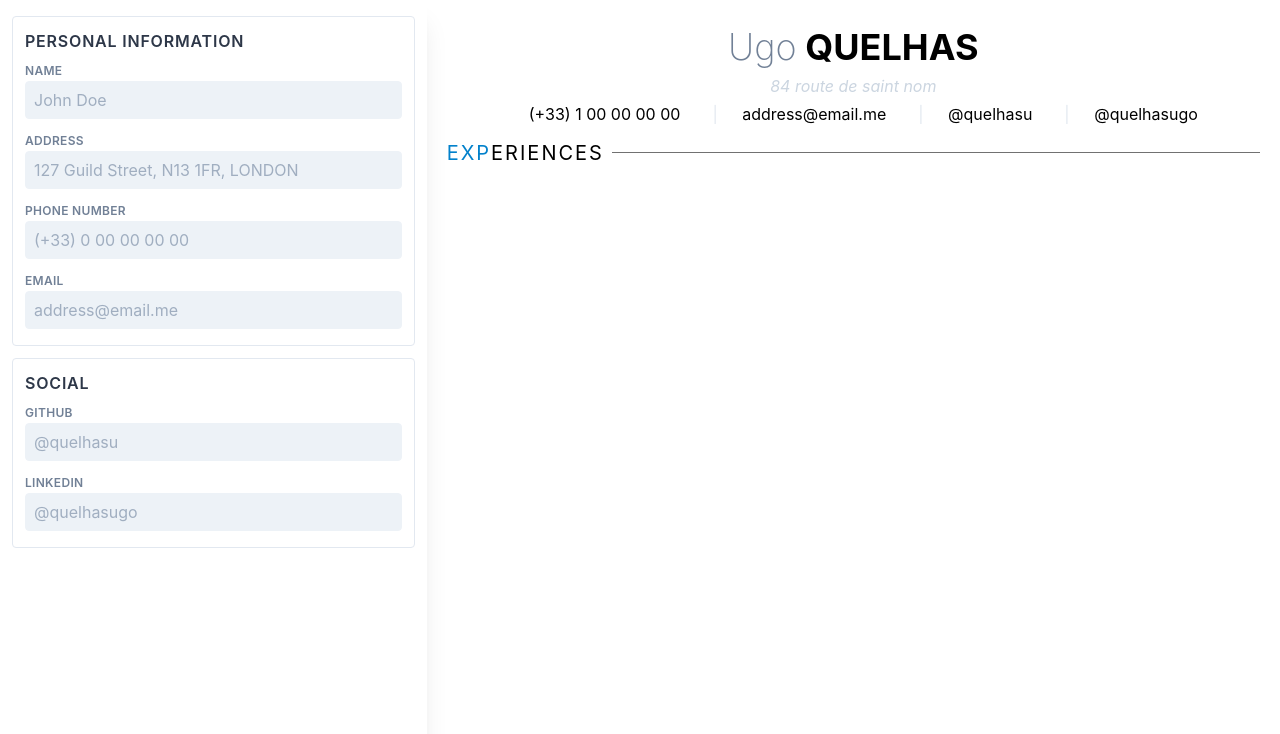
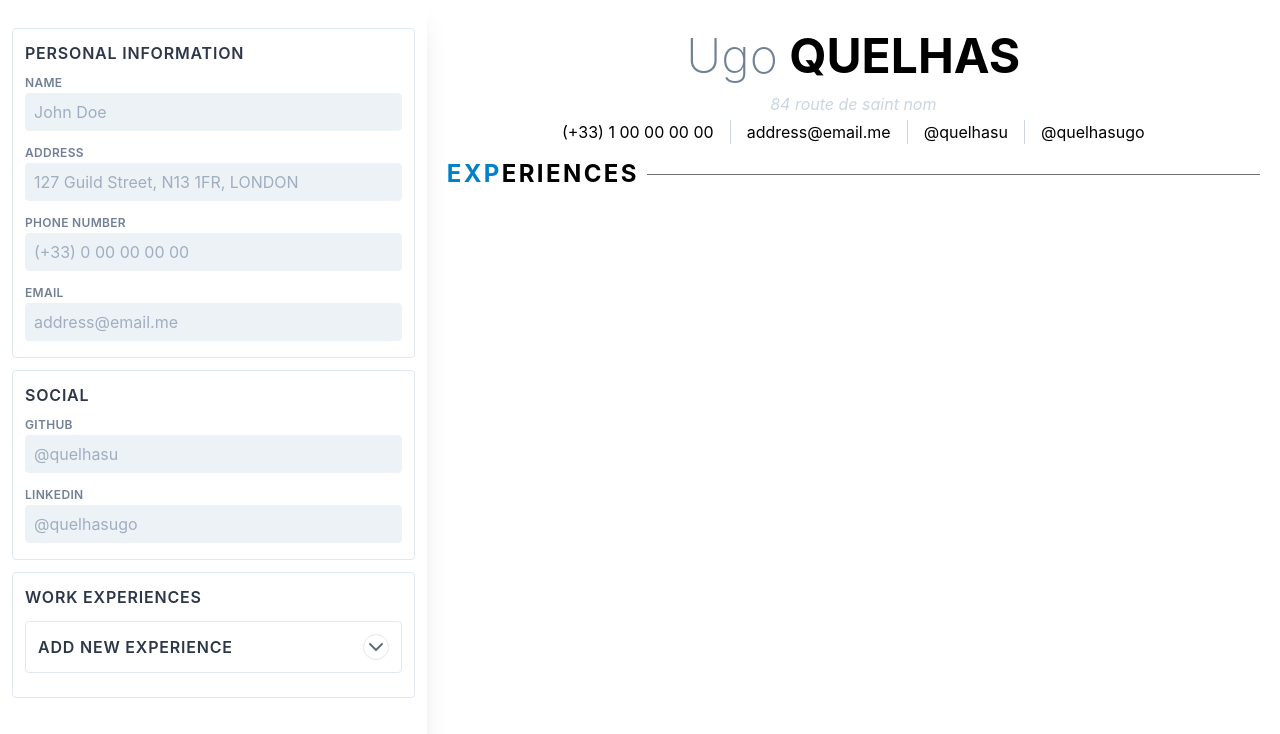
Before and after one commit to quelhasu/resume-builder, a React (Create React App) app: page / in a window 1280 px wide. Shown: the top 734 px of the page. Built offline with nearby package versions, Linux system fonts and the light colour scheme.

Commit message:
feat: TextArea shared component

```diff
--- a/src/components/Preview/Preview.js
+++ b/src/components/Preview/Preview.js
@@ -11,26 +11,18 @@ const Preview = () => {
   }))
 
   const LiSocial = styled.li`
-    // text-align: center;
-    // border-left: 1px solid #ccc;
-    // background-color: #fff;
     flex-basis: auto;
     min-width: 100px;
-
-    &:before {
-      padding-right: 1.25rem;
-      content: " | ";
-      color:#e2e8f0;
-    }
-
-    &:first-child{
-      &:before {
-        content: " "
-      }
-    }
   `;
 
-  const Title = styled.div`
+
+  const Title = ({ className, title })=> (
+    <div className={`${className} text-2xl tracking-widest container overflow-hidden font-bold uppercase`}>
+      <span>{title.substring(0,3)}</span>{title.substring(3)}
+    </div>
+  );
+
+  const StyledTitle = styled(Title)`
     &>span{
       color: #0281CB;
     }
@@ -44,13 +36,13 @@ const Preview = () => {
       margin-bottom: 0.45rem;
       margin-left: 0.5rem;
     }
+  `;
 
-  `
   return (
     <div className="h-screen col-span-4 p-5">
       <header className="mb-3">
         {info.name ?
-          (<p className="text-4xl">
+          (<p className="text-5xl">
             <span className="font-thin text-gray-600">{info.name.split(' ')[0]}</span>
             <span className="font-bold uppercase">{" " + info.name.split(' ')[1]}</span>
           </p>) : ''
@@ -58,7 +50,7 @@ const Preview = () => {
         <p className="italic text-gray-400 mb-1">{info.address}</p>
 
         <div className="">
-          <ul className="inline-flex flex-wrap">
+          <ul className="inline-flex flex-wrap divide-x divide-gray-400">
             {Object.entries(social).map(([key, value]) => (
               <LiSocial className="flex-1 px-4">{value}</LiSocial>
             ))}
@@ -66,10 +58,11 @@ const Preview = () => {
         </div>
       </header>
 
-      <body className="text-left text-xl">
-        <Title className="tracking-widest container overflow-hidden"><span>EXP</span>ERIENCES</Title>
+      <body className="text-left">
+        <StyledTitle title="experiences"/>
       </body>
-    </div>
+
+     </div>
   )
 }
 
--- a/src/components/Sidebar/Sidebar.js
+++ b/src/components/Sidebar/Sidebar.js
@@ -1,11 +1,13 @@
 import React, { useState, useContext } from 'react';
 import Profile from './sections/Profile';
+import Experiences from './sections/Experiences'
 
 const Sidebar = () => {
 
   return (
-    <div id="sidebar" className="h-screen col-span-2 px-3 py-4 shadow-xl">
+    <div id="sidebar" className="h-screen col-span-2 px-3 py-4 shadow-xl h-screen overflow-y-scroll">
       <Profile/>
+      <Experiences/>
     </div>
   );
 };
--- /dev/null
+++ b/src/components/Sidebar/sections/Experiences.js
@@ -0,0 +1,89 @@
+import React, { useState } from 'react';
+import { useDispatch, useSelector } from 'react-redux';
+import Card from '../../../shared/Card';
+import TextArea from '../../../shared/TextArea';
+import TextField from '../../../shared/TextField';
+
+
+
+const Experiences = () => {
+  const dispatch = useDispatch()
+
+  const [exp, setExp] = useState({
+    date:{}
+  })
+
+  const onChange = (e) => {
+    setExp({ ...exp, [e.target.name]: e.target.value })
+  }
+
+  return (
+    <div>
+      <Card title="Work Experiences">
+        <Card title="Add new experience" collapsed={true} >
+          <form>
+            <TextField
+              placeholder="Data Engineer"
+              value={exp.title}
+              name="title"
+              label="Title"
+              onChange={onChange}
+            />
+            <TextField
+              placeholder="Intern"
+              value={exp.type}
+              name="type"
+              label="Type"
+              onChange={onChange}
+            />
+            <div className="grid grid-cols-2 col-gap-4">
+              <TextField
+                classname="flex flex-col"
+                placeholder="apr. 2019"
+                value={exp.date.in}
+                name="start_date"
+                label="Start date"
+                onChange={onChange}
+              />
+              <TextField
+                classname="flex flex-col"
+                placeholder="aug. 2019"
+                value={exp.date.out}
+                name="end_date"
+                label="End date"
+                onChange={onChange}
+              />
+            </div>
+            <div className="grid grid-cols-2 col-gap-4">
+              <TextField
+                classname="flex flex-col"
+                placeholder="Amazon"
+                value={exp.company}
+                name="company"
+                label="Company"
+                onChange={onChange}
+              />
+              <TextField
+                classname="flex flex-col"
+                placeholder="Paris, France"
+                value={exp.location}
+                name="location"
+                label="Location"
+                onChange={onChange}
+              />
+            </div>
+            <TextArea
+            placeholder="Paris, France"
+            value={exp.location}
+            name="location"
+            label="Location"
+            onChange={onChange}/>
+
+          </form>
+        </Card>
+      </Card>
+    </div>
+  )
+}
+
+export default Experiences;
--- a/src/components/Sidebar/sections/Profile.js
+++ b/src/components/Sidebar/sections/Profile.js
@@ -1,4 +1,4 @@
-import React, { useState, useContext } from 'react';
+import React, { useState } from 'react';
 import TextField from '../../../shared/TextField';
 import Card from '../../../shared/Card';
 
--- a/src/shared/Card.js
+++ b/src/shared/Card.js
@@ -1,10 +1,53 @@
-import React from 'react'
+import React, { useState, useRef } from 'react'
+import styled from 'styled-components';
 
-const Card = ({ title, children }) => {
+
+const Card = ({ title, collapsed = false, children }) => {
+  const [active, setActive] = useState('');
+  const [height, setHeight] = useState('0px');
+
+  const content = useRef(null);
+
+  function toggle() {
+    console.log(content.current.scrollHeight)
+    setActive(active === "" ? "active" : "");
+    setHeight(
+      active === "active" ? "0px" : `${content.current.scrollHeight}px`
+    );
+  }
+
+  const Chevron = () => (
+    <div class="rounded-full border border-grey w-7 h-7 flex items-center justify-center">
+      {/* <!-- icon by feathericons.com --> */}
+      <svg aria-hidden="true" class="" data-reactid="266" fill="none" height="24" stroke="#606F7B" stroke-linecap="round" stroke-linejoin="round" stroke-width="2" viewbox="0 0 24 24" width="24" xmlns="http://www.w3.org/2000/svg">
+        <polyline points="6 9 12 15 18 9">
+        </polyline>
+      </svg>
+    </div>
+  )
+
   return (
-    <div className="p-3 rounded overflow-hidden border-solid border border-gray-300 mb-3">
-      <p className="uppercase tracking-wider text-gray-800 text-m font-semibold text-left">{title}</p>
-      {children}
+    <div className="p-3 rounded overflow-hidden border-solid border border-gray-300 my-3">
+      {collapsed ? (
+        <header
+          className="flex justify-between items-center cursor-pointer select-none"
+          onClick={toggle}>
+          <p className="uppercase  tracking-wider text-gray-800 text-m font-semibold text-left">{title}</p>
+          <Chevron />
+        </header>
+      ) : (
+          <header
+            className="justify-between items-center">
+            <p className="uppercase  tracking-wider text-gray-800 text-m font-semibold text-left">{title}</p>
+          </header>
+        )}
+
+      <div
+        className="transition-maxHeight duration-500 ease-out"
+        ref={content}
+        style={collapsed ? { maxHeight: `${height}` } :{} }>
+        {children}
+      </div>
     </div>
   )
 }
--- /dev/null
+++ b/src/shared/TextArea.js
@@ -0,0 +1,21 @@
+import React from 'react'
+
+const TextArea = ({ className='', name, value, label, placeholder, onChange, onBlur }) => {
+  return (
+    <div className={className+"text-left py-1"}>
+      <label className="uppercase tracking-wide text-gray-600 text-xs font-semibold mb-2">
+        {label}
+      </label>
+      <textarea
+        className="px-2 appearance-none block w-full bg-gray-200 text-gray-800 border border-gray-200 rounded py-2 leading-tight focus:outline-none focus:bg-white focus:border-l-2 focus:border-gray-600"
+        placeholder={placeholder}
+        value={value}
+        name={name}
+        onChange={onChange}
+        onBlur={onBlur}
+      />
+    </div>
+  )
+}
+
+export default TextArea;
```
Also changed, not shown: tailwind.config.js (added, +11 -0 lines), src/assets/styles/app.css.
